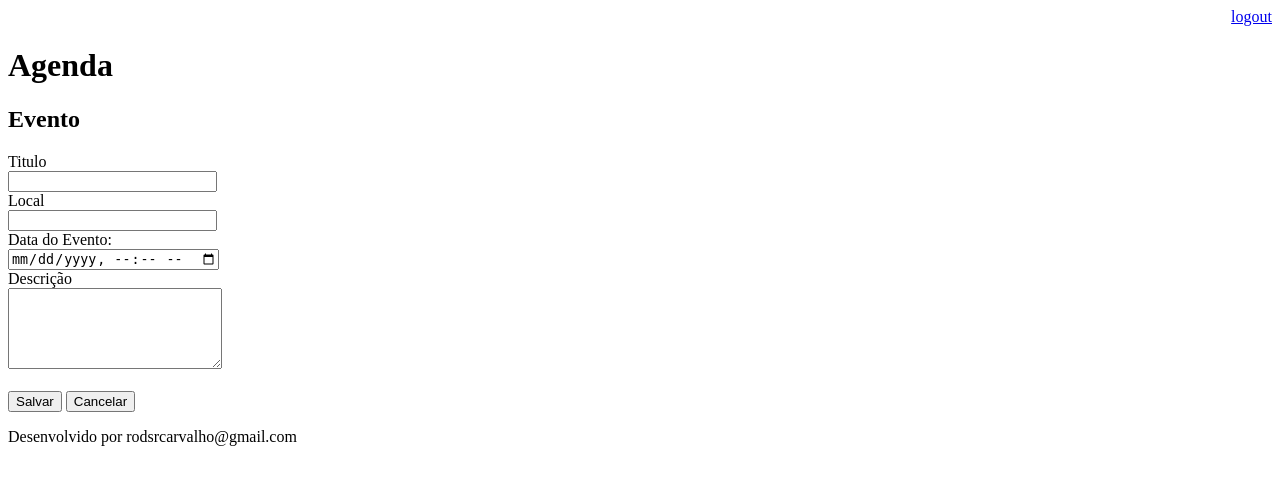
After one commit to rodsrcarvalho/agenda, a Django app: page /agenda/evento/ in a window 1280 px wide. The commit adds this page. Shown: the top 485 px of the page. Run offline with Django 4.2, Linux system fonts and the light colour scheme; a user stored in the database is signed in.

Commit message:
INCLUIDO TEMPLATE PARA INSERIR NOVO EVENTO DE AGENDA INDIVIDUALIZADA POR USUÁRIO

```diff
--- a/agenda/urls.py
+++ b/agenda/urls.py
@@ -21,6 +21,8 @@ from django.views.generic import RedirectView
 urlpatterns = [
     path('admin/', admin.site.urls),
     path('agenda/', views.lista_eventos),
+    path('agenda/evento/', views.evento),
+    path('agenda/evento/submit', views.submit_evento),
 #    path('', views.index),
     path('', RedirectView.as_view(url='/agenda')),
     path('login/', views.login_user),
--- a/core/views.py
+++ b/core/views.py
@@ -35,3 +35,24 @@ def lista_eventos(request):
     evento = Evento.objects.filter(usuario=usuario)
     dados = {'eventos': evento}
     return render(request, 'agenda.html', dados)
+
+@login_required(login_url='/login/')
+def evento(request):
+    return render(request, 'evento.html')
+
+@login_required(login_url='/login/')
+def submit_evento(request):
+    if request.POST:
+        titulo = request.POST.get('titulo')
+        local = request.POST.get('local')
+        data_evento = request.POST.get('data_evento')
+        descricao = request.POST.get('descricao')
+        usuario = request.user
+        Evento.objects.create(titulo=titulo,
+                              local=local,
+                              data_evento=data_evento,
+                              descricao=descricao,
+                              usuario=usuario)
+    return redirect('/')
+
+#    return render(request, 'evento.html')
--- a/templates/agenda.html
+++ b/templates/agenda.html
@@ -1,6 +1,9 @@
 {% extends "model-page.html" %}
 {% block content %}
     <h2>Agendamentos</h2>
+    <a href="evento/">
+        <button type="button">Novo Evento</button>
+    </a>
 
     <ul style="font-size: 18px">
         {% for evento in eventos %}
--- /dev/null
+++ b/templates/evento.html
@@ -0,0 +1,28 @@
+{% extends "model-page.html" %}
+
+{% block content %}
+
+<h2>Evento</h2>
+<form action="submit" method="POST">{% csrf_token %}
+    <labe>Titulo</labe>
+    <br>
+    <input type="text" name="titulo" size="23">
+    <br>
+    <labe>Local</labe>
+    <br>
+    <input type="text" name="local" size="23">
+    <br>
+    <labe>Data do Evento:</labe>
+    <br>
+    <input type="datetime-local" name="data_evento">
+    <br>
+    <labe>Descrição</labe>
+    <br>
+    <textarea name="descricao" rows="5" cols="24"></textarea>
+    <br><br>
+    <button type="submit">Salvar</button>
+    <a href="/">
+        <button type="button">Cancelar</button>
+    </a>
+</form>
+{% endblock %}
```
Also changed, not shown: db.sqlite3.
